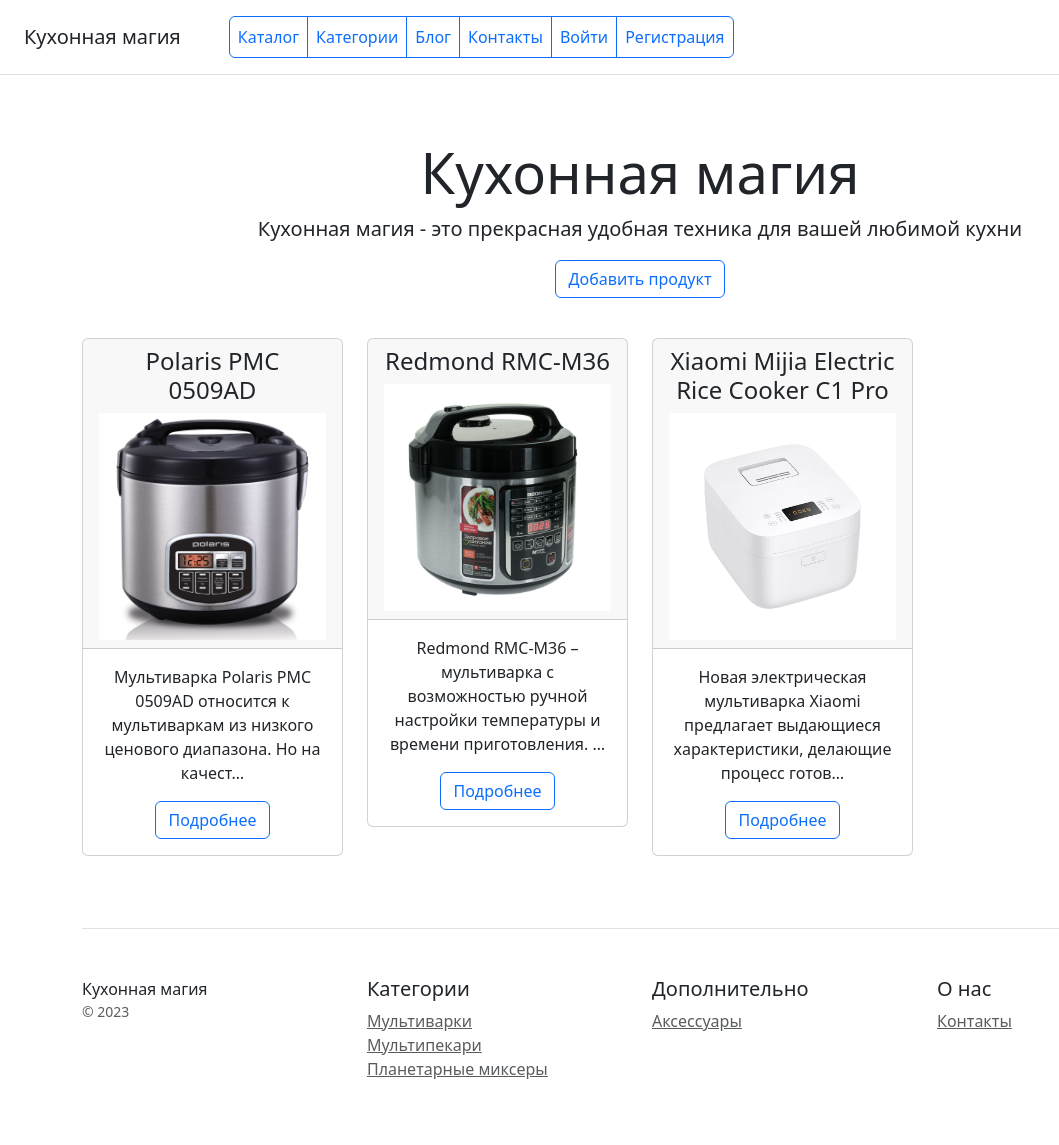
After one commit to Irina-Sudeykina/commerce_app, a Django app: page /category/6/ in a window 1280 px wide. The commit adds this page. Shown: the whole page, without its empty margins (0-1059 px from the left). Run offline with Django 5.2, Linux system fonts and the light colour scheme; data comes from the database, SQL or seed files in the repository; parts of the project's set-up code (start-up, migrations or seed data) failed here and were passed over; some libraries are stand-ins or nearby versions.

Commit message:
category_products

```diff
--- a/catalog/services.py
+++ b/catalog/services.py
@@ -1,6 +1,6 @@
 from config.settings import CACHE_ENABLED
 from django.core.cache import cache
-from .models import Product
+from .models import Product, Category
 
 
 def get_products_from_cache():
@@ -16,3 +16,16 @@ def get_products_from_cache():
     products = Product.objects.all()
     cache.set("product_list", products, 60 * 2)
     return products
+
+
+class CategoryService:
+
+    @staticmethod
+    def category_products_list(category_id):
+        category = Category.objects.get(id=category_id)
+        products_list = Product.objects.filter(category=category)
+
+        if not products_list.exists():
+            return None
+
+        return products_list
--- /dev/null
+++ b/catalog/templates/catalog/category_detail.html
@@ -0,0 +1,29 @@
+{% extends 'catalog/base.html' %}
+{% load my_tags %}
+
+{% block header %}
+<div class="pricing-header px-3 py-3 pt-md-5 pb-md-4 mx-auto text-center">
+    <h1 class="display-4">Кухонная магия</h1>
+    <p class="lead">Кухонная магия - это прекрасная удобная техника для вашей любимой кухни</p>
+    <p><a class="btn btn-outline-primary" href="{% url 'catalog:product_create' %}" role="button">Добавить продукт</a></p>
+</div>
+{% endblock %}
+
+{% block content %}
+<div class="row text-center">
+    {% for product in products_list %}
+    <div class="col-3">
+        <div class="card mb-4 box-shadow">
+            <div class="card-header">
+                <h4 class="my-0 font-weight-normal mb-2">{{ product.name }}</h4>
+                <img class="img-fluid" src="{{ product.image | media_filter }}">
+            </div>
+            <div class="card-body">
+                <p>{{ product.description|truncatechars:100 }}</p>
+                <a class="btn btn-outline-primary" href="{% url 'catalog:product_detail' product.pk %}" role="button">Подробнее</a>
+            </div>
+        </div>
+    </div>
+    {% endfor %}
+</div>
+{% endblock %}
--- a/catalog/templates/catalog/includes/inc_menu.html
+++ b/catalog/templates/catalog/includes/inc_menu.html
@@ -4,6 +4,7 @@
         <div class="d-flex justify-content-between align-items-center">
             <div class="btn-group">
                 <a class="p-2 btn btn-outline-primary" href="{% url 'catalog:product_list' %}">Каталог</a>
+                <a class="p-2 btn btn-outline-primary" href="{% url 'catalog:category_list' %}">Категории</a>
                 <a class="p-2 btn btn-outline-primary" href="{% url 'blogs:blogpost_list' %}">Блог</a>
                 <a class="p-2 btn btn-outline-primary" href="{% url 'catalog:contacts' %}">Контакты</a>
                 {% if user.is_authenticated %}
--- a/catalog/urls.py
+++ b/catalog/urls.py
@@ -2,7 +2,7 @@ from django.urls import path
 
 from catalog.apps import CatalogConfig
 from catalog.views import (ContactsView, ProductCreateView, ProductDeleteView, ProductDetailView, ProductListView,
-                           ProductUpdateView)
+                           ProductUpdateView, CategoryListView, CategoryDetailView)
 
 app_name = CatalogConfig.name
 
@@ -13,4 +13,6 @@ urlpatterns = [
     path("product/create/", ProductCreateView.as_view(), name="product_create"),
     path("product/<int:pk>/update/", ProductUpdateView.as_view(), name="product_update"),
     path("product/<int:pk>/delete/", ProductDeleteView.as_view(), name="product_delete"),
+    path("category", CategoryListView.as_view(), name="category_list"),
+    path("category/<int:pk>/", CategoryDetailView.as_view(), name="category_detail"),
 ]
--- a/catalog/views.py
+++ b/catalog/views.py
@@ -7,10 +7,29 @@ from django.views.generic import CreateView, DeleteView, DetailView, ListView, U
 from django.views.decorators.cache import cache_page
 from django.utils.decorators import method_decorator
 
-from catalog.models import Product
+from catalog.models import Product, Category
 
 from .forms import ProductForm
-from .services import get_products_from_cache
+from .services import get_products_from_cache, CategoryService
+
+
+class CategoryListView(ListView):
+    model = Category
+
+
+class CategoryDetailView(DetailView):
+    model = Category
+    template_name = "catalog/category_detail.html"
+    context_object_name = "category"
+
+    def get_context_data(self, **kwargs):
+        context = super().get_context_data(**kwargs)
+
+        category_id = self.object.id
+
+        context['products_list'] = CategoryService.category_products_list(category_id)
+
+        return context
 
 
 class ProductListView(ListView):
```
Also changed, not shown: catalog/templates/catalog/category_list.html (added, +27 -0 lines).
